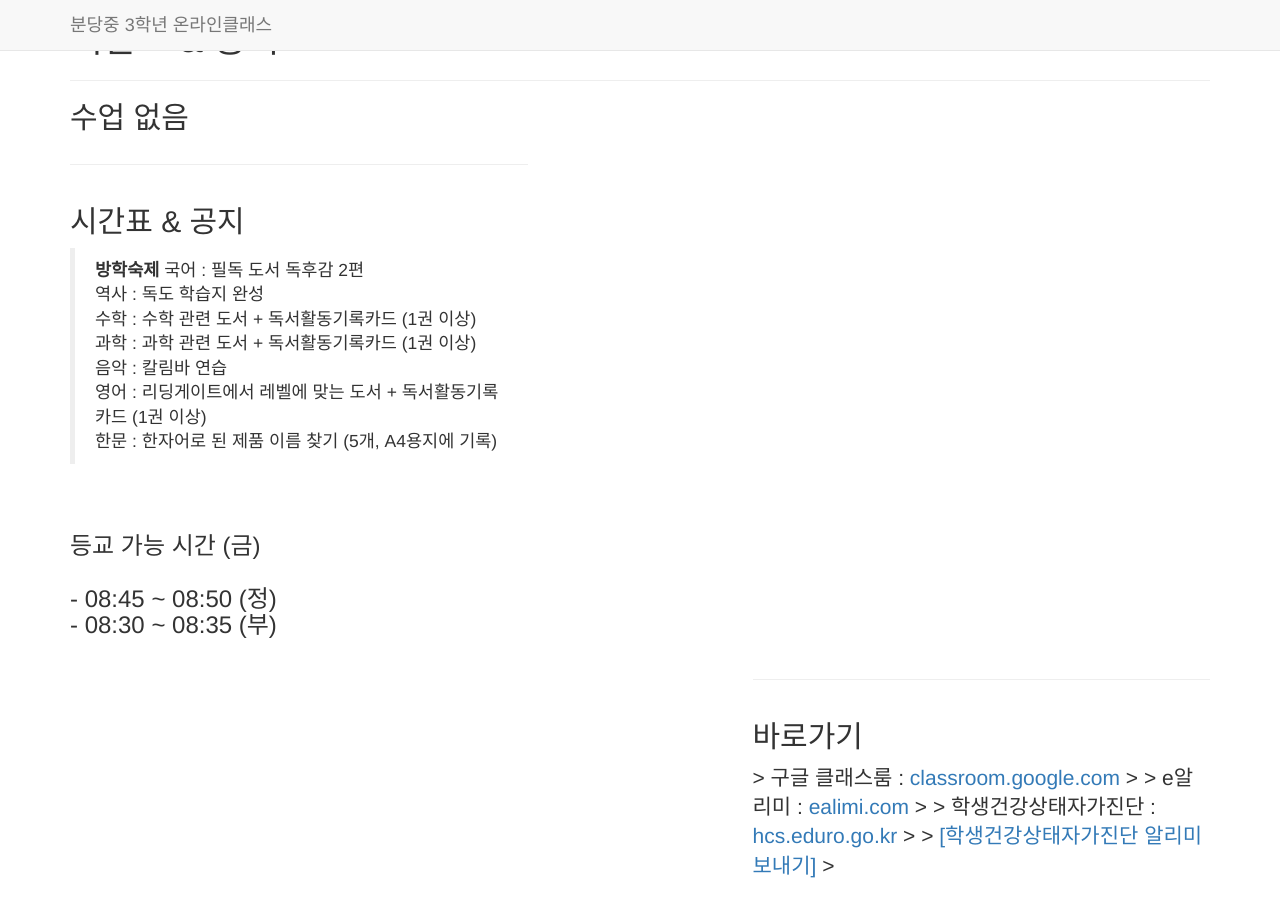
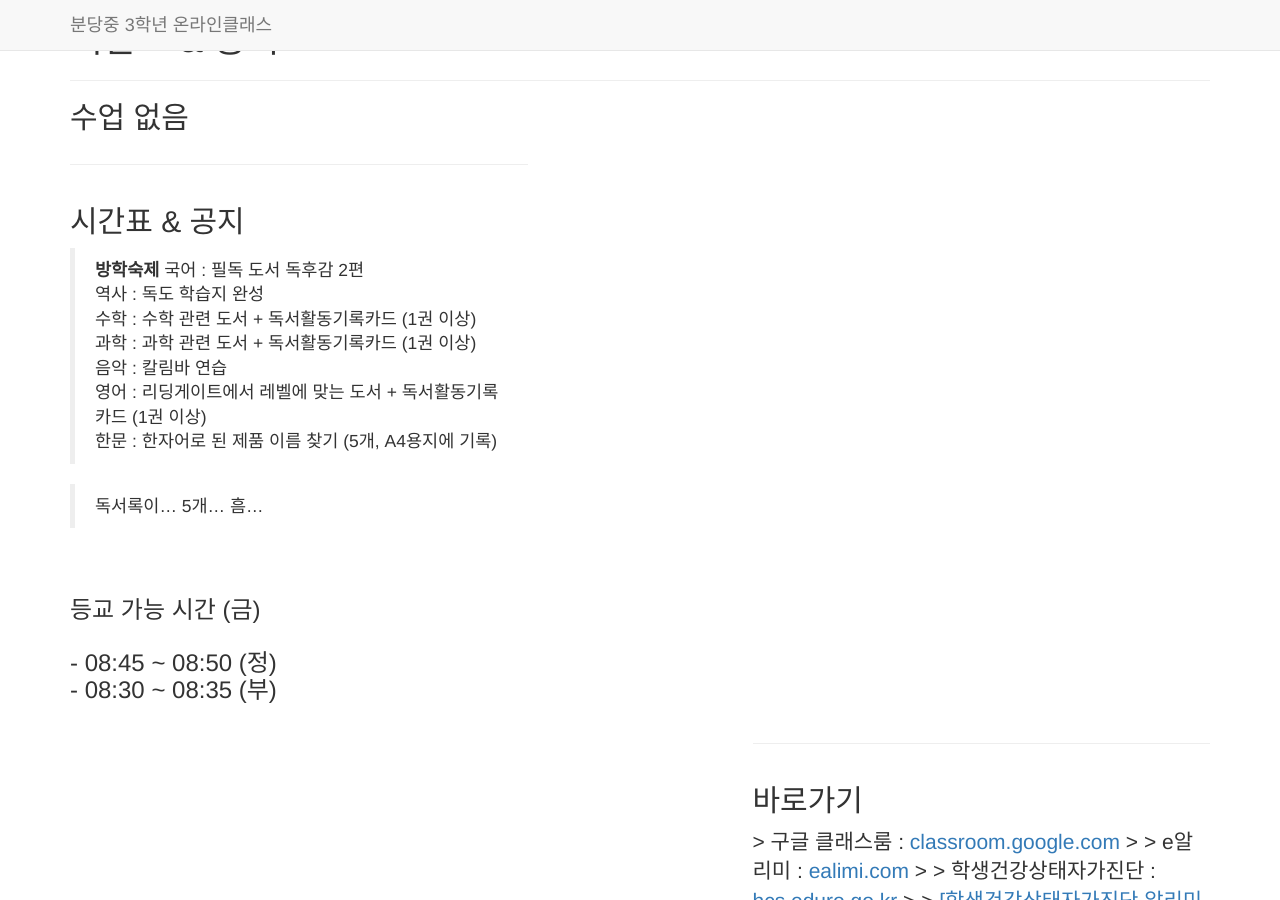
Before and after one commit to bundang-ms-2021/oncl, a Jekyll site: the page built from _posts/2014-09-21-services-1.markdown, in a window 1280 px wide and 900 px high. Built offline with Jekyll 4.4.1, drawn with Linux system fonts in a browser that asks for light colours; nearby versions of some CDN libraries; library files that are not in the unit come from our copies.

Commit message:
Update 2014-09-21-services-1.markdown

```diff
--- a/_posts/2014-09-21-services-1.markdown
+++ b/_posts/2014-09-21-services-1.markdown
@@ -15,6 +15,7 @@ description: |
   > 영어 : 리딩게이트에서 레벨에 맞는 도서 + 독서활동기록카드 (1권 이상)
   > 한문 : 한자어로 된 제품 이름 찾기 (5개, A4용지에 기록)
 
+  > 독서록이... 5개... 흠...
 <html>
   <br>
   <h3 id="time_go_school">등교 가능 시간 : </h3>
```
